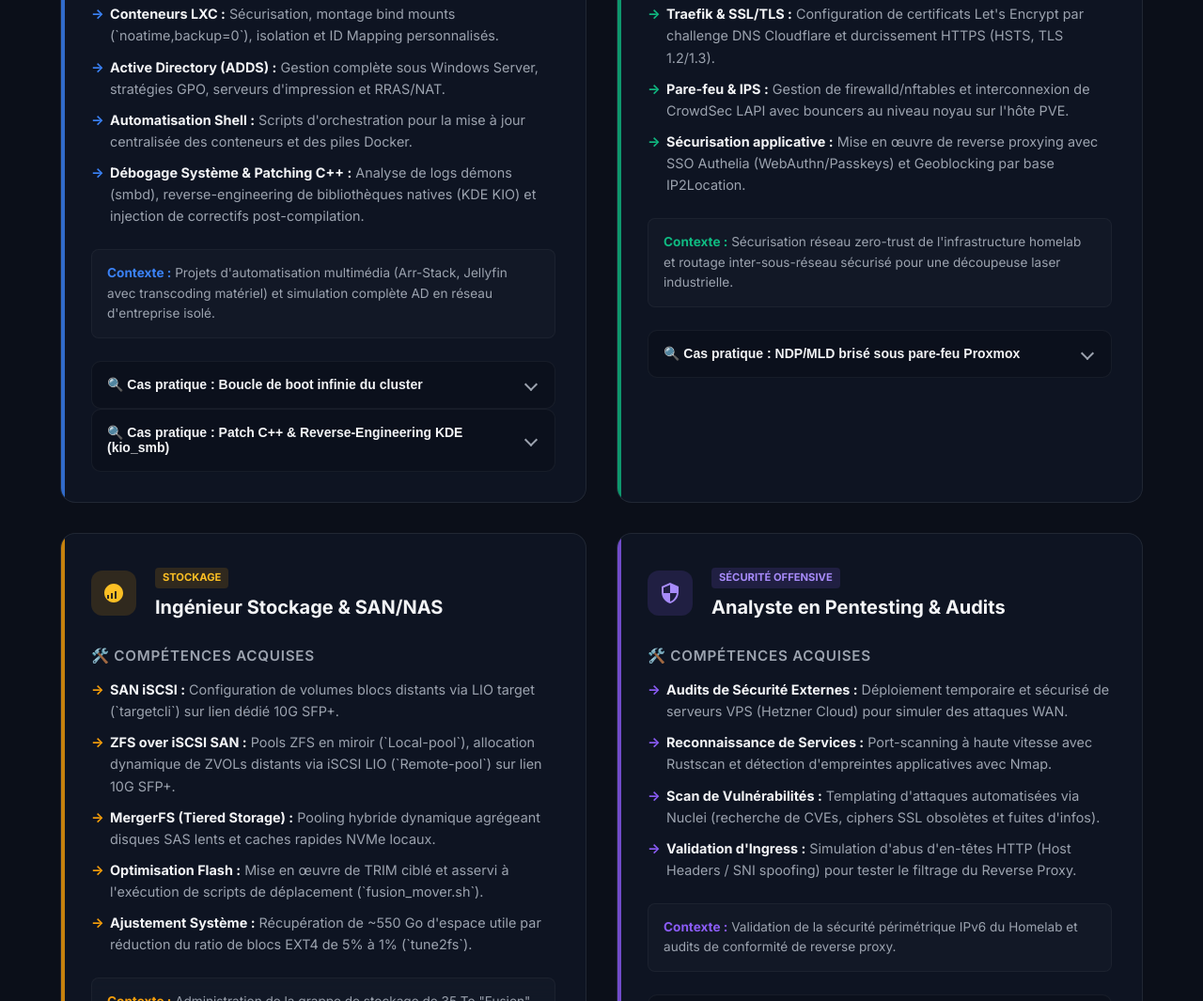
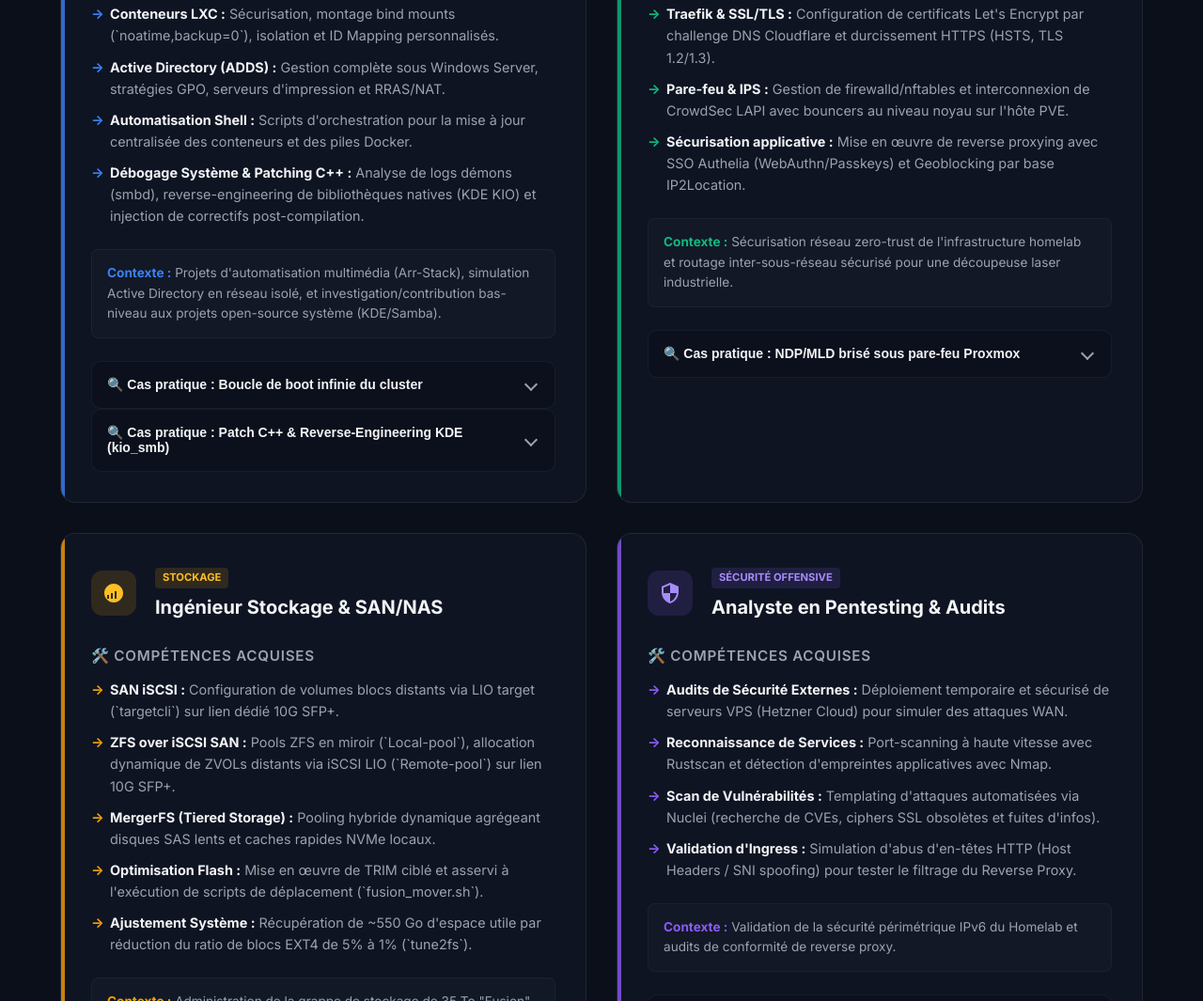
Before and after one commit to TucoPF/Homelab-Portfolio, a plain HTML site: page index.html in a window 1280 px wide. Shown: the part 647-1712 px from the top of the page at 94% size. Drawn offline with Linux system fonts and the light colour scheme.

Commit message:
update: Expand System role context to include open-source contributions

```diff
--- a/index.html
+++ b/index.html
@@ -68,7 +68,7 @@
                     </ul>
 
                     <div class="context-box">
-                        <strong>Contexte :</strong> Projets d'automatisation multimédia (Arr-Stack, Jellyfin avec transcoding matériel) et simulation complète AD en réseau d'entreprise isolé.
+                        <strong>Contexte :</strong> Projets d'automatisation multimédia (Arr-Stack), simulation Active Directory en réseau isolé, et investigation/contribution bas-niveau aux projets open-source système (KDE/Samba).
                     </div>
 
                     <div class="troubleshooting-accordion">
```
